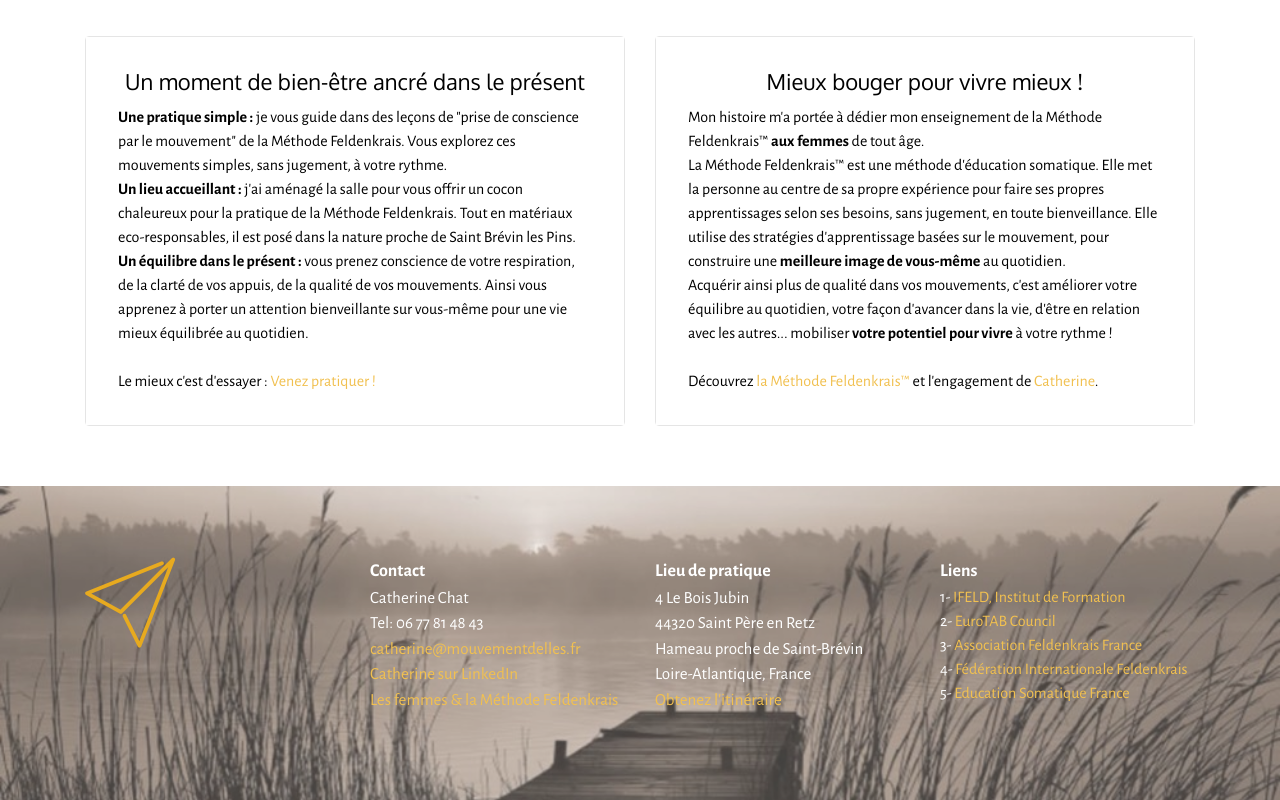
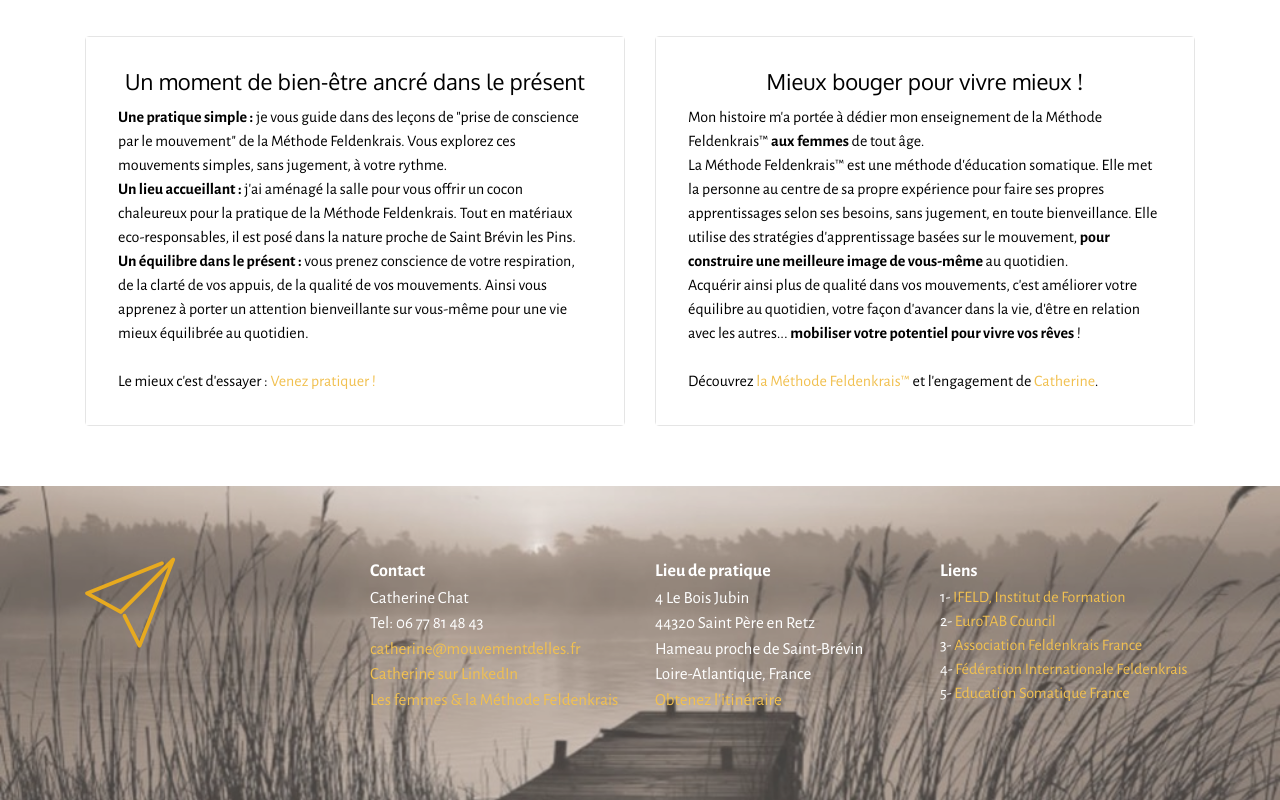
Before and after one commit to CatherineChatPerso/CatherineChatPerso.github.io, a plain HTML site: page index.html in a window 1280 px wide. Shown: the part 913-1713 px from the top of the page. Drawn offline with nearby package versions, Linux system fonts and the light colour scheme; files whose address does not match are found by name.

Commit message:
Mise à jour de la homepage
Encadré de droite avec quelques petites modifications de style

```diff
--- a/index.html
+++ b/index.html
@@ -100,7 +100,7 @@
                 <div class="card cart-block">
                     <div class="card-block">
                         <h4 class="card-title text-xs-center">Mieux bouger pour vivre mieux !</h4>
-                        <p class="card-text">Mon histoire m'a portée à dédier mon enseignement de la Méthode Feldenkrais™ <strong>aux femmes</strong> de tout âge.<br> La Méthode Feldenkrais™ est une méthode d'éducation somatique. Elle met la personne au centre de sa propre expérience pour faire ses propres apprentissages selon ses besoins, sans jugement, en toute bienveillance. Elle utilise des stratégies d'apprentissage basées sur le mouvement, pour construire une <strong>meilleure image de vous-même</strong> au quotidien. <br>Acquérir ainsi plus de qualité dans vos mouvements, c'est améliorer votre équilibre au quotidien, votre façon d'avancer dans la vie, d'être en relation avec les autres...&nbsp;mobiliser&nbsp;<strong>votre potentiel pour vivre</strong>&nbsp;à votre rythme !<br><br>Découvrez&nbsp;<a href="feldenkrais.html" class="text-warning">la Méthode Feldenkrais™</a>&nbsp;et l'engagement de <a href="catherine.html" class="text-warning">Catherine</a>.</p>
+                        <p class="card-text">Mon histoire m'a portée à dédier mon enseignement de la Méthode Feldenkrais™ <strong>aux femmes</strong> de tout âge.<br> La Méthode Feldenkrais™ est une méthode d'éducation somatique. Elle met la personne au centre de sa propre expérience pour faire ses propres apprentissages selon ses besoins, sans jugement, en toute bienveillance. Elle utilise des stratégies d'apprentissage basées sur le mouvement, <strong>pour construire une meilleure image de vous-même</strong> au quotidien. <br>Acquérir ainsi plus de qualité dans vos mouvements, c'est améliorer votre équilibre au quotidien, votre façon d'avancer dans la vie, d'être en relation avec les autres...&nbsp;<strong>mobiliser&nbsp;votre potentiel pour vivre&nbsp;vos rêves</strong> !<br><br>Découvrez&nbsp;<a href="feldenkrais.html" class="text-warning">la Méthode Feldenkrais™</a>&nbsp;et l'engagement de <a href="catherine.html" class="text-warning">Catherine</a>.</p>
                     </div>
                 </div>
             </div>
```
